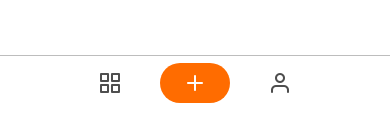
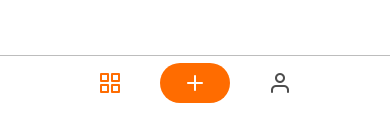
Before and after one commit to iSteffan/react-native-hw-5, a React Native app: screen /Home in a window 390 px wide. Shown: the part 706-841 px from the top of the page. Built offline with nearby package versions, Linux system fonts and the light colour scheme.

Commit message:
update nav btn style

```diff
--- a/Screens/mainScreens/Home.js
+++ b/Screens/mainScreens/Home.js
@@ -31,7 +31,7 @@ export default function Home({ navigation }) {
             <Feather
               name="grid"
               size={24}
-              color="#212121CC"
+              color={focused ? '#FF6C00' : '#212121CC'}
               style={{ marginBottom: 28, marginLeft: 90 }}
             />
           ),
@@ -73,7 +73,7 @@ export default function Home({ navigation }) {
             <Feather
               name="user"
               size={24}
-              color="#212121CC"
+              color={focused ? '#FF6C00' : '#212121CC'}
               style={{ marginBottom: 28, marginRight: 90 }}
             />
           ),
```
